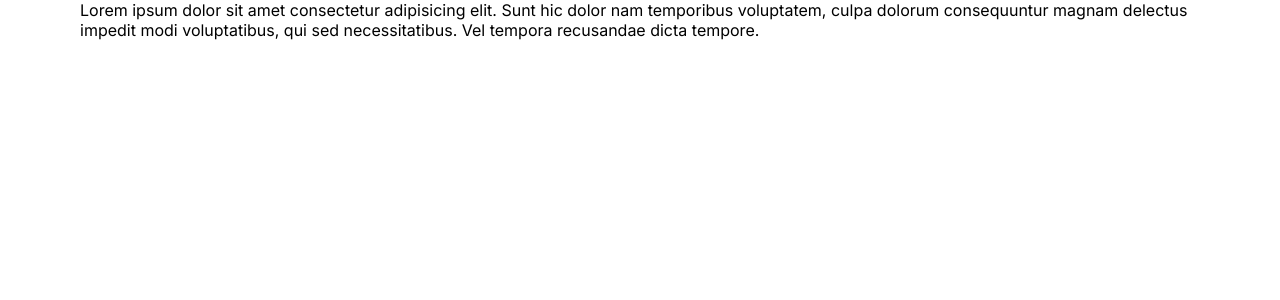
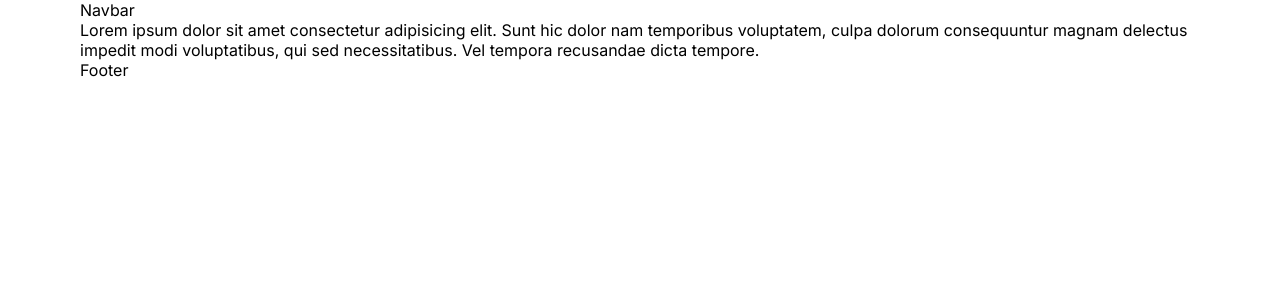
Before and after one commit to FREDVUNI/next-blog, a Next.js app: page / in a window 1280 px wide. Shown: the top 300 px of the page. Built offline with nearby package versions, Linux system fonts and the light colour scheme.

Commit message:
chore: move footer and navbar to layouts

```diff
--- a/src/app/layout.js
+++ b/src/app/layout.js
@@ -1,5 +1,7 @@
+import Navbar from "@/components/navbar/Navbar";
 import "./globals.css";
 import { Inter } from "next/font/google";
+import Footer from "@/components/footer/Footer";
 
 const inter = Inter({ subsets: ["latin"] });
 
@@ -13,7 +15,11 @@ export default function RootLayout({ children }) {
     <html lang="en">
       <body className={inter.className}>
         <div className="container">
-          <div className="wrapper">{children}</div>
+          <div className="wrapper">
+            <Navbar />
+            {children}
+            <Footer />
+          </div>
         </div>
       </body>
     </html>
--- a/src/components/footer/Footer.jsx
+++ b/src/components/footer/Footer.jsx
@@ -0,0 +1,9 @@
+import React from 'react'
+
+const Footer = () => {
+  return (
+    <div>Footer</div>
+  )
+}
+
+export default Footer
--- a/src/components/navbar/Navbar.jsx
+++ b/src/components/navbar/Navbar.jsx
@@ -0,0 +1,9 @@
+import React from 'react'
+
+const Navbar = () => {
+  return (
+    <div>Navbar</div>
+  )
+}
+
+export default Navbar
```
